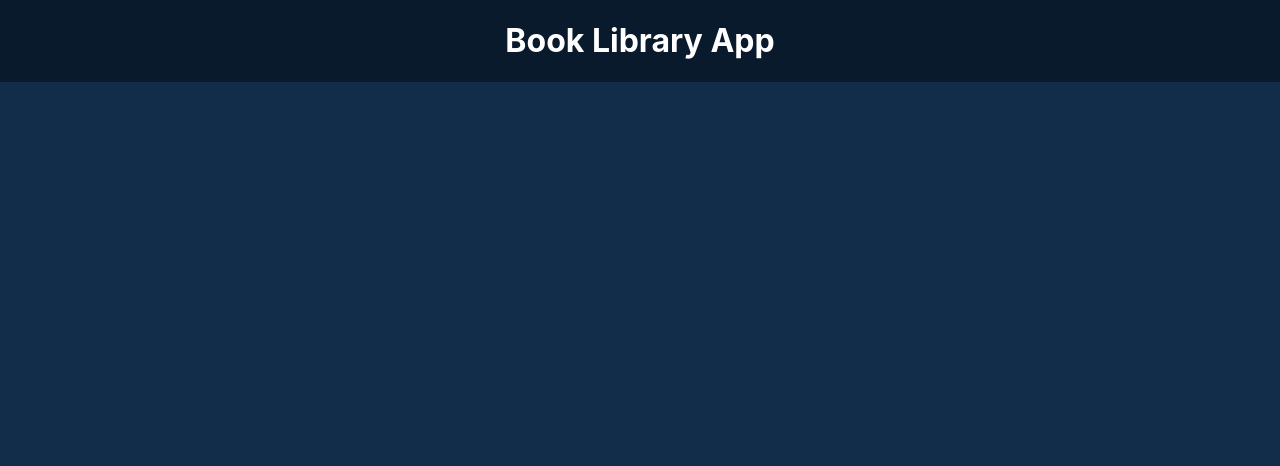
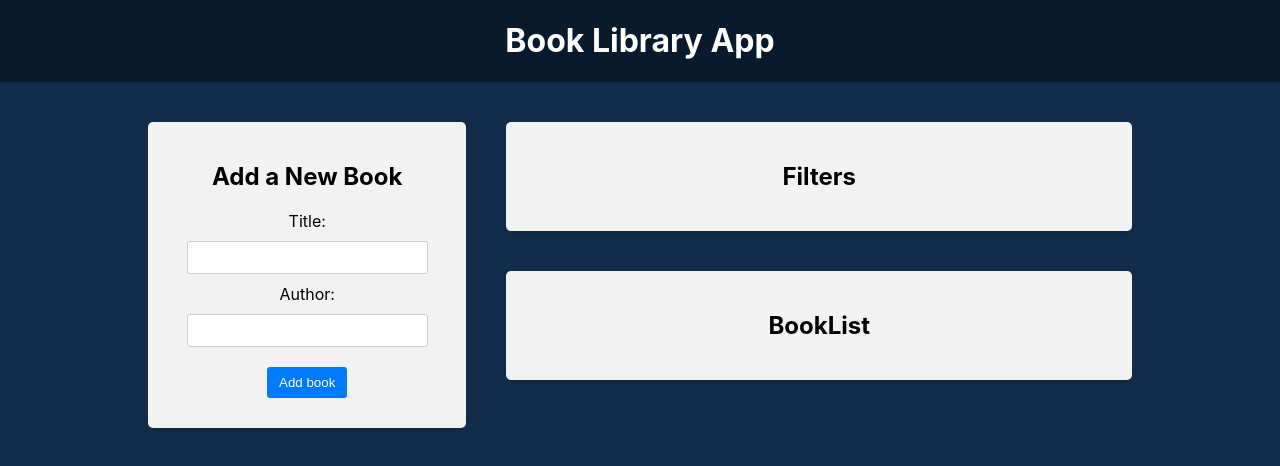
Before and after one commit to exx1dae/bookLibraryApp, a React (Create React App) app in the folder frontend/: page / in a window 1280 px wide. Shown: the top 466 px of the page. Built offline with nearby package versions, Linux system fonts and the light colour scheme; the HTML template or start-up script is replaced by a standard one.

Commit message:
Add BookForm, BookList and Filter components

```diff
--- a/frontend/src/App.js
+++ b/frontend/src/App.js
@@ -1,3 +1,7 @@
+import BookList from "./components/BookList/BookList";
+import BookForm from "./components/BookForm/BookForm";
+import Filter from "./components/Filter/Filter";
+
 import "./App.css";
 
 function App() {
@@ -6,6 +10,15 @@
       <header className="app-header">
         <h1>Book Library App</h1>
       </header>
+      <main className="app-main">
+        <div className="app-left-column">
+          <BookForm />
+        </div>
+        <div className="app-right-column">
+          <Filter />
+          <BookList />
+        </div>
+      </main>
     </div>
   );
 }
--- /dev/null
+++ b/frontend/src/components/BookForm/BookForm.css
@@ -0,0 +1,48 @@
+.book-form {
+    width: 100%;
+}
+
+.book-form label {
+    display: block;
+    width: 100%;
+    text-align: center;
+    margin-bottom: 10px;
+}
+
+.book-form input {
+    width: 80%;
+    padding: 8px;
+    margin-bottom: 10px;
+    border: 1px solid #ccc;
+    border-radius: 3px;
+}
+
+.book-form button {
+    background-color: #007bff;
+    color: #fff;
+    padding: 8px 12px;
+    border: none;
+    border-radius: 3px;
+    cursor: pointer;
+    margin: 10px;
+    transition: background-color 0.3s ease;
+}
+
+.book-form button:hover {
+    background-color: #0056b3;
+}
+
+.book-form .spinner {
+    animation: spinner 1s infinite linear;
+    margin-left: 10px;
+}
+
+@keyframes spinner {
+    from {
+        transform: rotate(0deg);
+    }
+
+    to {
+        transform: rotate(360deg);
+    }
+}
--- /dev/null
+++ b/frontend/src/components/BookForm/BookForm.jsx
@@ -0,0 +1,45 @@
+import React, { useState } from "react";
+import "./BookForm.css";
+
+const BookForm = () => {
+  const [title, setTitle] = useState("");
+  const [author, setAuthor] = useState("");
+
+  const handleSubmit = (e) => {
+    e.preventDefault();
+
+    if (title && author) {
+      setTitle("");
+      setAuthor("");
+    }
+  };
+
+  return (
+    <div className="app-block book-form">
+      <h2>Add a New Book</h2>
+      <form onSubmit={handleSubmit}>
+        <div>
+          <label htmlFor="title">Title: </label>
+          <input
+            type="text"
+            id="title"
+            value={title}
+            onChange={(e) => setTitle(e.target.value)}
+          />
+        </div>
+        <div>
+          <label htmlFor="author">Author: </label>
+          <input
+            type="text"
+            id="author"
+            value={author}
+            onChange={(e) => setAuthor(e.target.value)}
+          />
+        </div>
+        <button type="submit">Add book</button>
+      </form>
+    </div>
+  );
+};
+
+export default BookForm;
--- /dev/null
+++ b/frontend/src/components/BookList/BookList.css
@@ -0,0 +1,61 @@
+.book-list ul {
+    padding: 0;
+    margin: 20px -20px;
+    list-style: none;
+}
+
+.book-list li {
+    display: flex;
+    justify-content: space-between;
+    align-items: center;
+    width: auto;
+    padding: 10px 20px;
+    border-bottom: 1px solid #ccc;
+    background-color: #fff;
+    list-style-type: none;
+}
+
+.book-list li:nth-child(even) {
+    background-color: #f2f2f2;
+}
+
+.book-list li:hover {
+    background-color: #dbe4f8;
+}
+
+.book-list button {
+    background-color: #fff;
+    color: red;
+    border: 1px solid red;
+    padding: 8px 12px;
+    border-radius: 3px;
+    cursor: pointer;
+    transition: background-color 0.3s ease;
+}
+
+.book-list button:hover {
+    background-color: #fdd;
+}
+
+.book-list .highlight {
+    background-color: #ff0;
+}
+
+.book-list .book-info {
+    flex: 1;
+    text-align: left;
+}
+
+.book-list .book-actions {
+    display: flex;
+    align-items: center;
+}
+
+.book-list .star-icon {
+    width: 24px;
+    height: 24px;
+    margin: 0 20px;
+    cursor: pointer;
+    transition: color 0.3s ease;
+    color: #fca510;
+}
--- /dev/null
+++ b/frontend/src/components/BookList/BookList.jsx
@@ -0,0 +1,12 @@
+import React from "react";
+import "./BookList.css";
+
+const BookList = () => {
+  return (
+    <div className="app-block book-list">
+      <h2>BookList</h2>
+    </div>
+  );
+};
+
+export default BookList;
--- /dev/null
+++ b/frontend/src/components/Filter/Filter.css
@@ -0,0 +1,50 @@
+.filter-row {
+    display: flex;
+    justify-content: space-between;
+    align-items: center;
+}
+
+.filter-group {
+    flex: 1;
+    text-align: center;
+}
+
+.filter input[type='text'] {
+    width: 80%;
+    padding: 8px;
+    border: 1px solid #ccc;
+    border-radius: 3px;
+}
+
+.filter button {
+    background-color: #007bff;
+    color: #fff;
+    padding: 8px 12px;
+    border: none;
+    border-radius: 3px;
+    cursor: pointer;
+    margin: 10px;
+    transition: background-color 0.3s ease;
+}
+
+.filter button:hover {
+    background-color: #0056b3;
+}
+
+@media screen and (max-width: 1024px) {
+    .filter-row {
+        flex-direction: column;
+        align-items: stretch;
+    }
+
+    .filter-group {
+        width: 100%;
+        margin: auto;
+        margin-bottom: 10px;
+    }
+
+    .filter button {
+        margin: 10px auto 0;
+        max-width: 50%;
+    }
+}
--- /dev/null
+++ b/frontend/src/components/Filter/Filter.jsx
@@ -0,0 +1,12 @@
+import React from "react";
+import "./Filter.css";
+
+const Filter = () => {
+  return (
+    <div className="app-block filter">
+      <h2>Filters</h2>
+    </div>
+  );
+};
+
+export default Filter;
```
